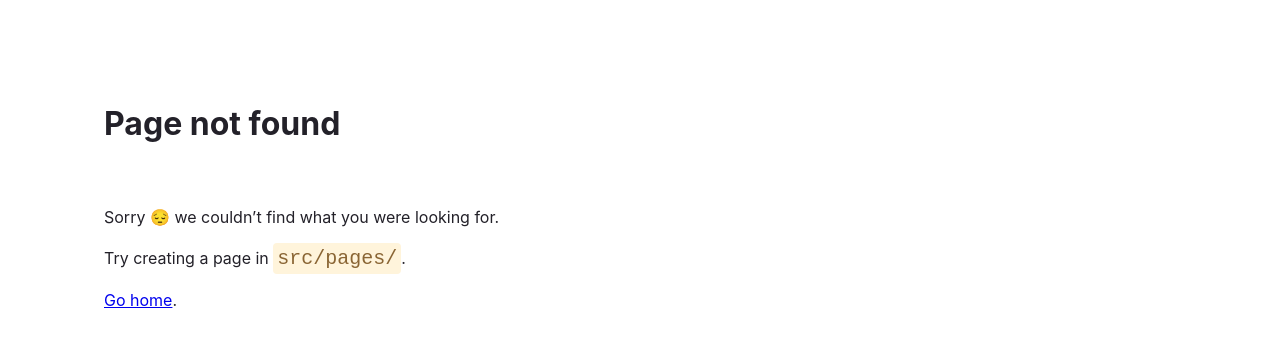
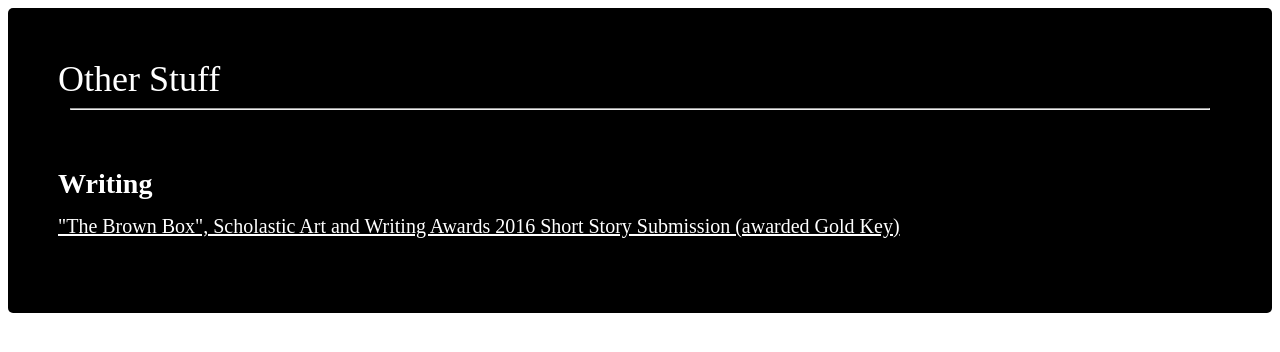
Before and after one commit to JuliaB1/JuliaB1.github.io, a Gatsby site: page /components/Misc in a window 1280 px wide. Before the commit this address had no page. Built offline with nearby package versions, Linux system fonts and the light colour scheme; Gatsby itself is replaced by a stand-in of ours.

Commit message:
added to resume section, added short story

```diff
--- a/src/pages/Landing.js
+++ b/src/pages/Landing.js
@@ -3,6 +3,7 @@ import { Helmet } from "react-helmet";
 
 import About from "./components/About";
 import Resume from "./components/Resume";
+import Misc from "./components/Misc";
 
 import img from "../images/sfsunset.jpg";
 import downarrow from "../images/downarrow.svg";
@@ -68,6 +69,9 @@ const Landing = () => {
             <div style={{ margin: "auto", width: "80%", paddingTop: 100 }}>
                 <Resume />
             </div>
+            <div style={{ margin: "auto", width: "80%", paddingTop: 100 }}>
+                <Misc />
+            </div>
 
             <div style={{ fontFamily: "Cormorant Garamond", margin: "auto", paddingTop: 100 }}>
                 © 2021, Julia Baylon.
--- a/src/pages/components/About.js
+++ b/src/pages/components/About.js
@@ -19,10 +19,9 @@ const About = () => {
                 About Me
             </div>
             <hr style={{ width: "90%" }} />
-            <div style={{ paddingBottom: 50, paddingLeft: 50, fontSize: 18, paddingRight: 10 }}>
+            <div style={{ paddingBottom: 50, paddingLeft: 50, fontSize: 22, paddingRight: 20 }}>
                 <ul>
                     <li>I'll be starting work as a software engineer at Facebook in August 2021.</li>
-                    <li>I graduated from UCLA (Go Bruins!) in 2021, with a B.S. in Computer Science and a minor in Linguistics.</li>
                     <li>I love to cook, hike, crochet, listen to music, and watch aesthetic cooking videos on YouTube.</li>
                     <li>I've been a Nintendo nerd since age 6 when I first played Pokémon Sapphire :)</li>
                     <li>Milk is my favorite beverage.</li>
--- /dev/null
+++ b/src/pages/components/Misc.js
@@ -0,0 +1,54 @@
+import * as React from "react";
+import tbb from "../../images/ScholasticWritingContest2016.pdf";
+
+const blackBg = {
+    backgroundColor: "black",
+    display: "block",
+    color: "white",
+    fontFamily: "Cormorant Garamond",
+
+    marginLeft: 0,
+    marginRight: 0,
+
+    borderRadius: 5,
+    display: "flex",
+    flexDirection: "column",
+    justifyContent: "center"
+}
+
+const bigHeader = {
+    fontSize: 28,
+    paddingBottom: 15,
+    fontWeight: "bold"
+}
+
+const medHeader = {
+    fontSize: 20
+}
+
+const text = {
+    fontSize: 18
+}
+
+const Misc = () => {
+    return (
+        <div style={blackBg}>
+            <div style={{ fontSize: 36, paddingTop: 50, paddingLeft: 50 }}>
+                Other Stuff
+            </div>
+            <hr style={{ width: "90%" }} />
+            <div style={{ display: "flex", flexDirection: "column", paddingRight: 20 }}>
+                <div style={{ paddingLeft: 50, paddingBottom: 75, paddingTop: 50 }}>
+                    <div style={bigHeader}> Writing</div>
+                    <div style={medHeader}>
+                        <a href={tbb} style={{ color: "white" }}>
+                            "The Brown Box", Scholastic Art and Writing Awards 2016 Short Story Submission (awarded Gold Key)
+                        </a>
+                    </div>
+                </div>
+            </div>
+
+        </div>);
+}
+
+export default Misc;
```
Also changed, not shown: src/pages/components/Resume.js (+38 -1 lines), 1 other file.
